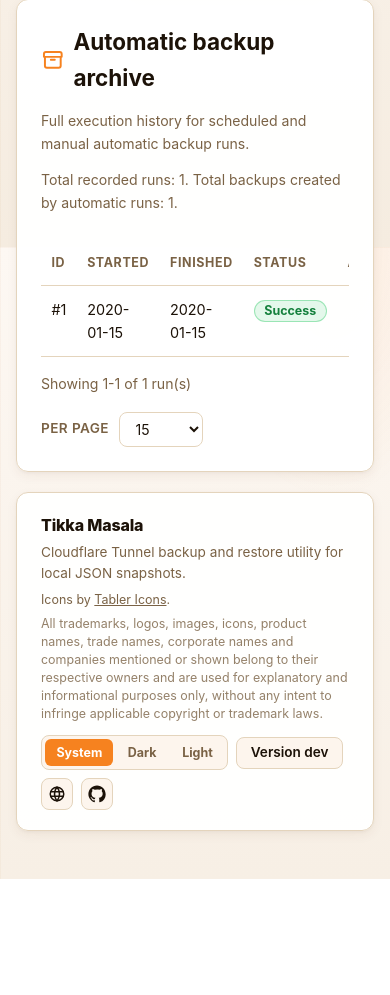
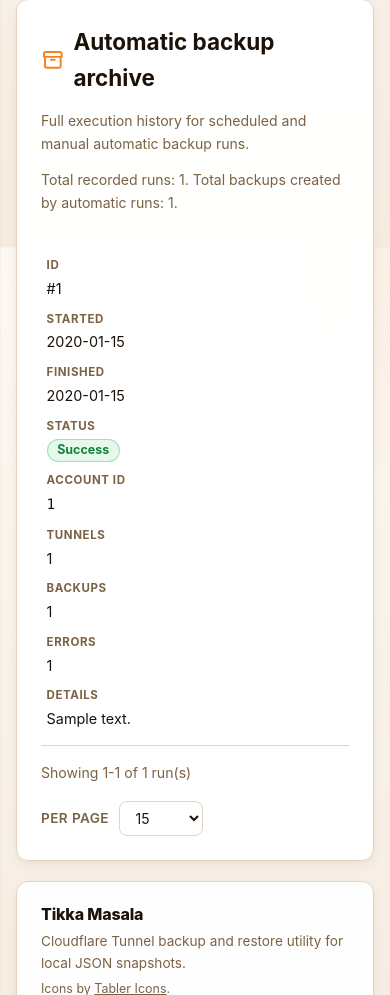
Before and after one commit to gioxx/TikkaMasala, a FastAPI app: page /auto-backup/runs in a window 390 px wide. Shown: the part 597-1592 px from the top of the page. Before the commit the page ends 1476 px from the top, so only its background shows below. Run offline with FastAPI, Linux system fonts and the light colour scheme; tables that the repository leaves empty hold one stand-in row (values such as "Sample post"); parts of the project's set-up code (start-up, migrations or seed data) failed here and were passed over.

Commit message:
fix: show tables as stacked cards on phones (#94)
Below 720px every table was wider than the screen: columns on the right
(including the tunnel Copy / Use / Admin buttons) were cut off and IDs
wrapped over four lines. Each row now becomes a card with every value
under its column label, taken from a data-label attribute on each cell.
Desktop layout is unchanged.

```diff
--- a/app/static/styles.css
+++ b/app/static/styles.css
@@ -1625,4 +1625,40 @@ html[data-theme="light"] .hero h1 a {
     min-width: calc(100% + 2.5rem);
     max-width: calc(100% + 2.5rem);
   }
-}
+
+  /* Tables: one card per row, each value under its column label (data-label) */
+  .table-wrap { overflow-x: visible; }
+  .table-wrap table,
+  .table-wrap tbody,
+  .table-wrap tr,
+  .table-wrap td { display: block; width: 100%; }
+  .table-wrap thead {
+    position: absolute;
+    width: 1px;
+    height: 1px;
+    overflow: hidden;
+    clip: rect(0 0 0 0);
+    white-space: nowrap;
+  }
+  .table-wrap tbody tr {
+    padding: 0.65rem 0;
+    border-bottom: 1px solid var(--border);
+  }
+  .table-wrap td {
+    border-bottom: 0;
+    padding: 0.3rem 0.35rem;
+    overflow-wrap: anywhere;
+  }
+  .table-wrap td[data-label]::before {
+    content: attr(data-label);
+    display: block;
+    margin-bottom: 0.15rem;
+    color: var(--muted);
+    font-weight: 700;
+    font-size: 0.72rem;
+    text-transform: uppercase;
+    letter-spacing: 0.05em;
+  }
+  .table-wrap td code { overflow-wrap: anywhere; }
+  .tunnel-actions { min-width: 0; }
+}
--- a/app/templates/scheduled_runs.html
+++ b/app/templates/scheduled_runs.html
@@ -97,10 +97,10 @@
               {% for item in runs %}
               {% set run = item.record %}
               <tr>
-                <td>#{{ run.id }}</td>
-                <td>{{ run.started_at }}</td>
-                <td>{{ run.finished_at or 'Running' }}</td>
-                <td>
+                <td data-label="ID">#{{ run.id }}</td>
+                <td data-label="Started">{{ run.started_at }}</td>
+                <td data-label="Finished">{{ run.finished_at or 'Running' }}</td>
+                <td data-label="Status">
                   {% if run.status == "success" %}
                   <span class="status-pill status-match">Success</span>
                   {% elif run.status == "partial" %}
@@ -113,11 +113,11 @@
                   <span class="status-pill status-warn">Failed</span>
                   {% endif %}
                 </td>
-                <td><code>{{ run.account_id }}</code></td>
-                <td>{{ run.tunnel_count }}</td>
-                <td>{{ run.backup_count }}</td>
-                <td>{{ run.error_count }}</td>
-                <td class="wrap-anywhere">{{ item.details_summary or '—' }}</td>
+                <td data-label="Account ID"><code>{{ run.account_id }}</code></td>
+                <td data-label="Tunnels">{{ run.tunnel_count }}</td>
+                <td data-label="Backups">{{ run.backup_count }}</td>
+                <td data-label="Errors">{{ run.error_count }}</td>
+                <td data-label="Details" class="wrap-anywhere">{{ item.details_summary or '—' }}</td>
               </tr>
               {% endfor %}
             </tbody>
```
Also changed, not shown: app/templates/backup.html (+19 -19 lines), app/templates/index.html (+15 -15 lines), app/templates/tunnel_filters.html (+4 -4 lines).
